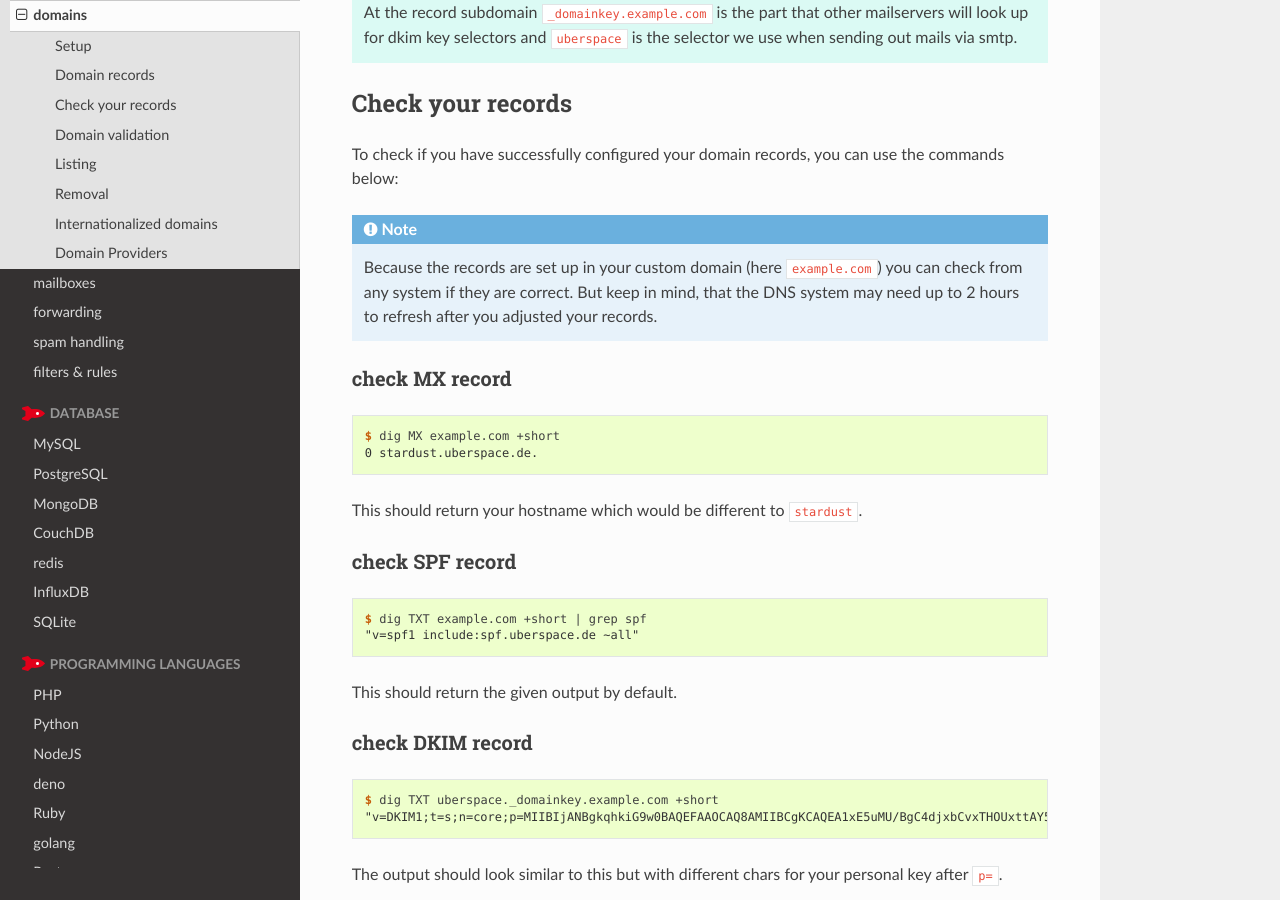
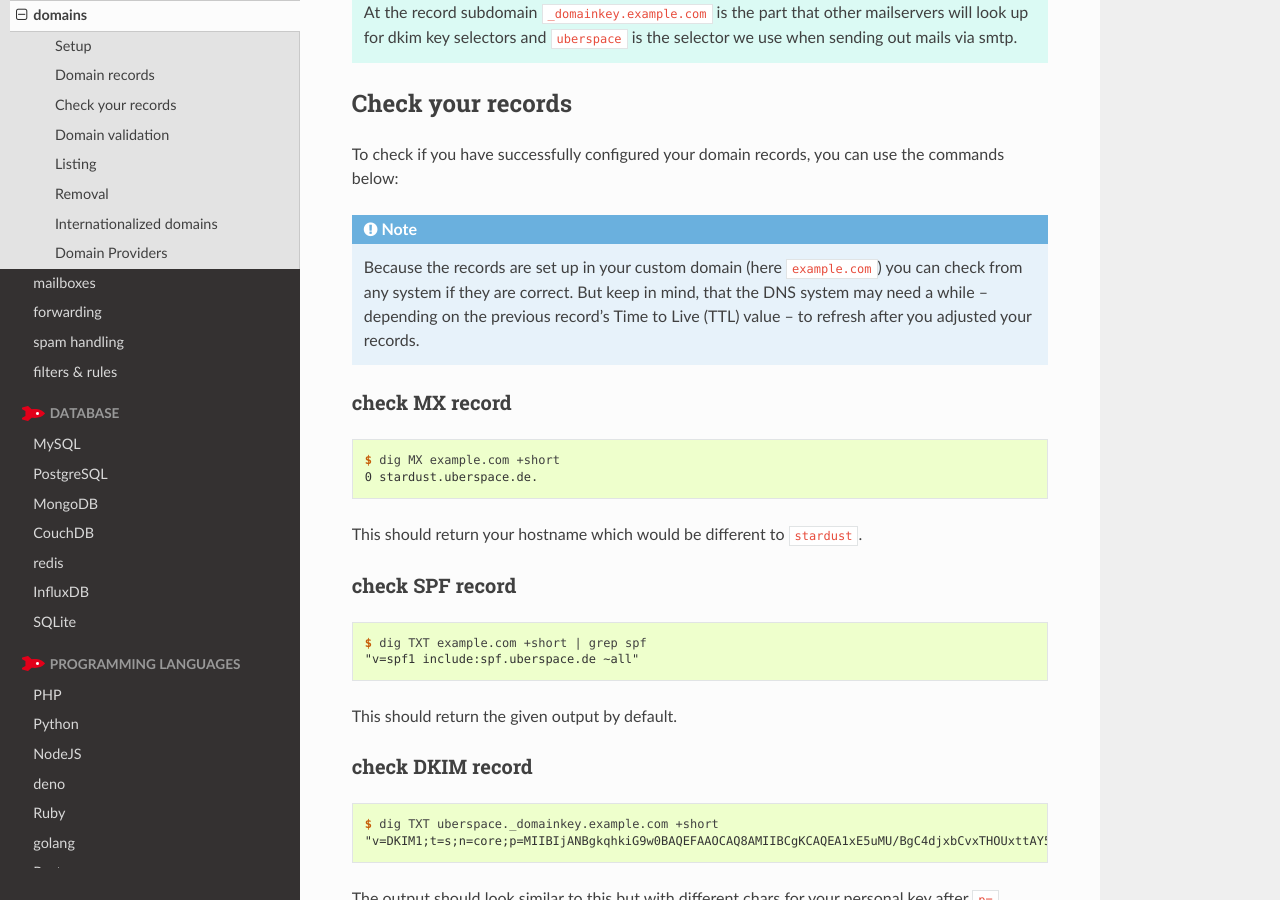
Before and after one commit to Uberspace/manual, a Sphinx documentation site: the page built from source/mail-domains.rst, in a window 1280 px wide and 900 px high, scrolled down 2151 px. Built offline with Sphinx 7.4.7 and the Read the Docs theme 2.0.0, drawn with Linux system fonts in a browser that asks for light colours.

Commit message:
Update mail-domains.rst
be more vague about TTLs – we don't control them

```diff
--- a/source/mail-domains.rst
+++ b/source/mail-domains.rst
@@ -93,7 +93,7 @@ To check if you have successfully configured your domain records, you can use th
 
   Because the records are set up
   in your custom domain (here ``example.com``) you can check from any system if they are correct. But keep in mind, that the DNS
-  system may need up to 2 hours to refresh after you adjusted your records.
+  system may need a while – depending on the previous record's Time to Live (TTL) value – to refresh after you adjusted your records.
 
 check MX record
 ---------------
```
